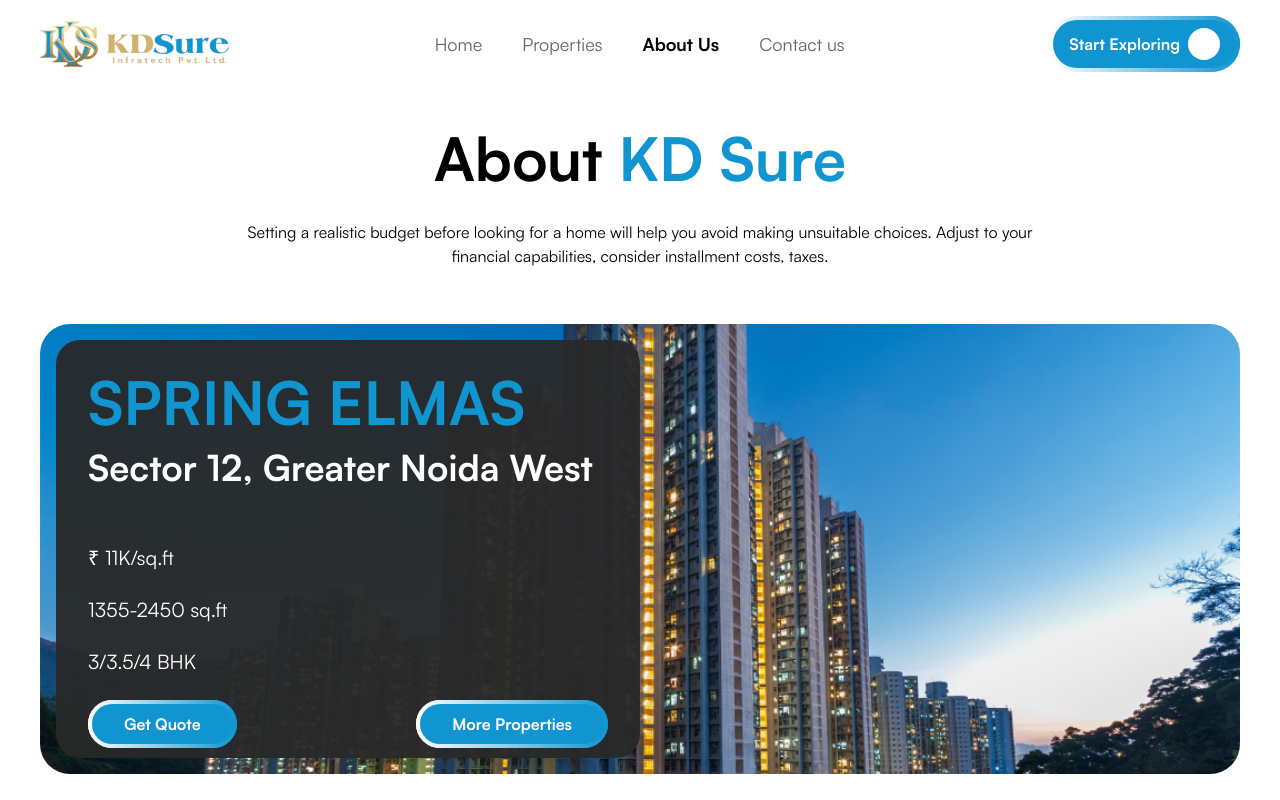
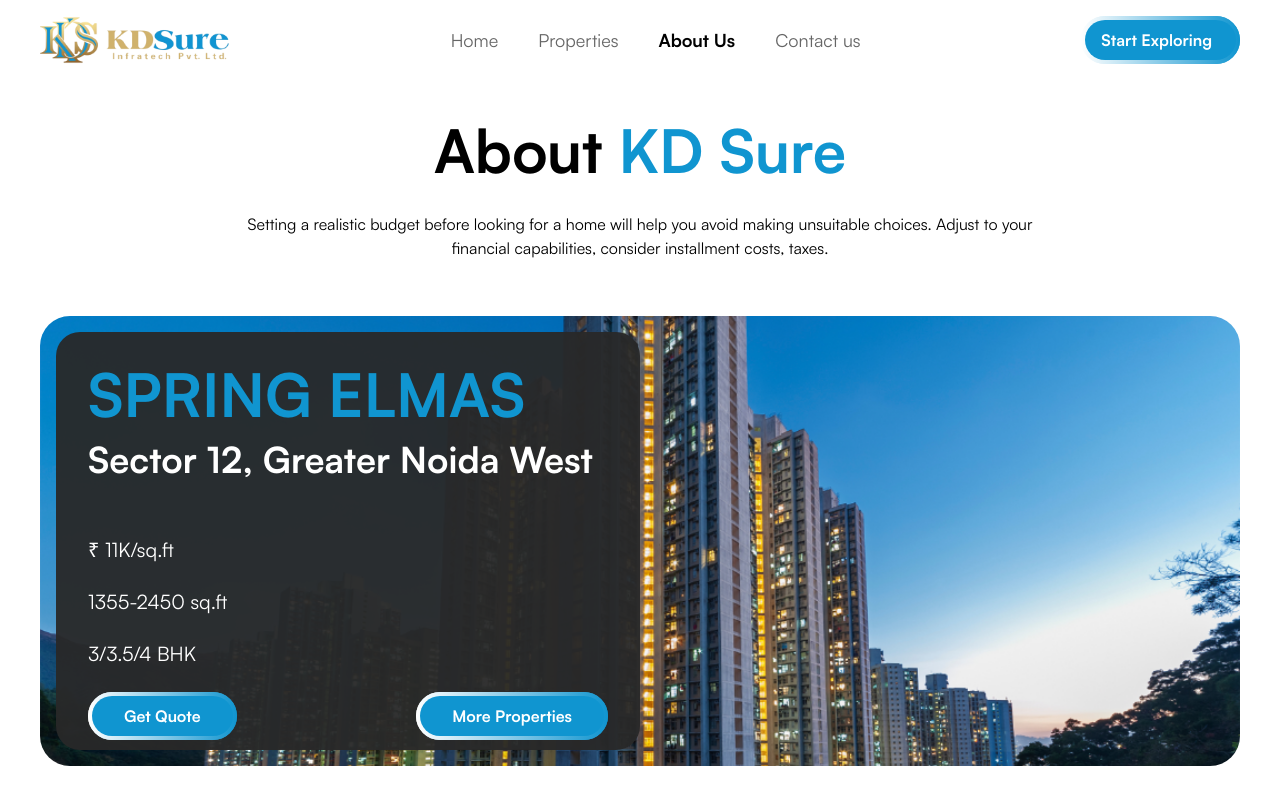
Before and after one commit to CsDeveloperLead/KDSure_Construction, a React (Vite) app: page /about in a window 1280 px wide. Shown: the top 800 px of the page. Built offline with nearby package versions, Linux system fonts and the light colour scheme.

Commit message:
carousel made and other animation work

```diff
--- a/src/Components/FeaturedProperties.jsx
+++ b/src/Components/FeaturedProperties.jsx
@@ -159,7 +159,7 @@
                     to={property.link}
                     target="_blank"
                     rel="noopener noreferrer"
-                    className="hidden md:block relative group rounded-full p-0.5 bg-gradient-to-r from-white to-[#1095D0] overflow-hidden mt-3 mb-4"
+                    className="relative group rounded-full p-0.5 bg-gradient-to-r from-white to-[#1095D0] overflow-hidden mt-3 mb-4"
                   >
                       <div className="absolute inset-0 bg-gradient-to-r from-white to-[#1095D0] animate-gradient-flow"></div>
 
--- a/src/Components/Navbar.jsx
+++ b/src/Components/Navbar.jsx
@@ -105,7 +105,7 @@
   <div className="absolute inset-0 bg-gradient-to-r from-white to-[#1095D0] animate-gradient-flow"></div>
 
   {/* Button content */}
-  <button className="relative z-10 bg-[#1095D0] text-white px-4 py-2 rounded-full flex items-center font-semibold text-md">
+  <button className="hidden md:block relative z-10 bg-[#1095D0] text-white px-4 py-2 rounded-full flex items-center font-semibold text-md">
     Start Exploring
     <span className="ml-2 w-8 h-8 bg-white rounded-full"></span>
   </button>
```
